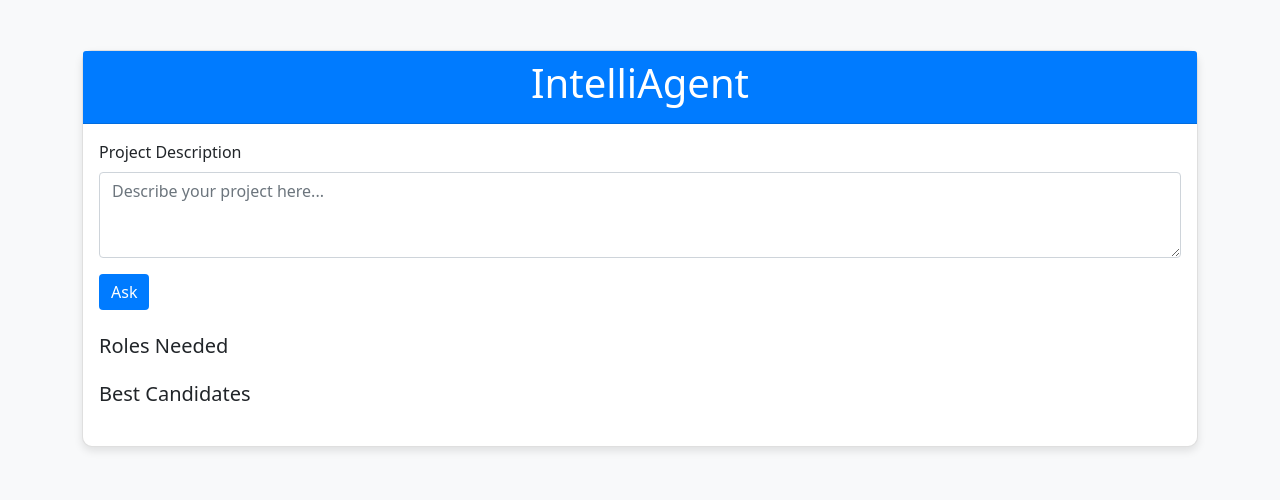
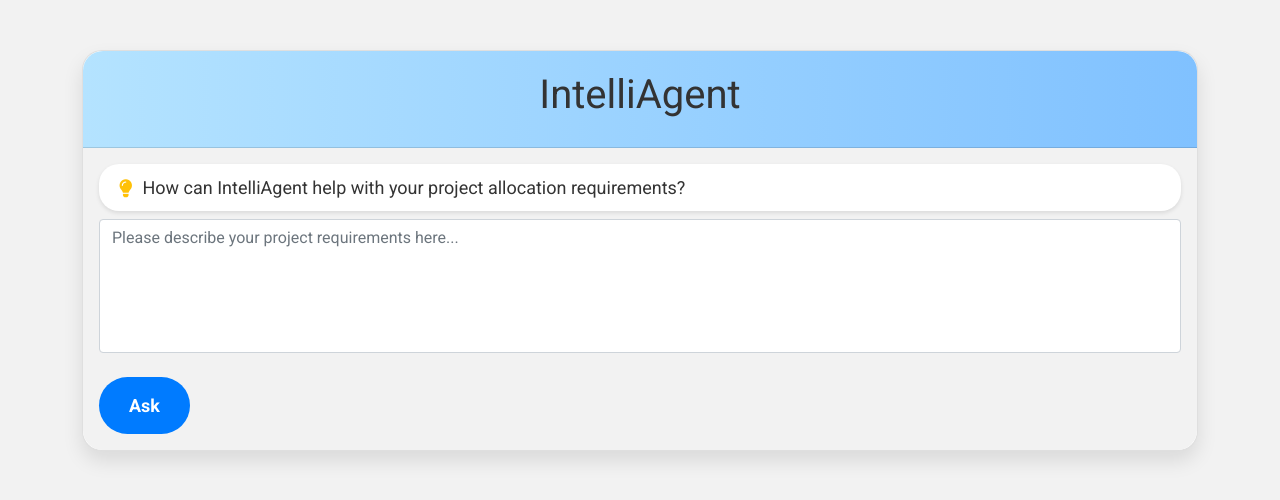
Before and after one commit to saranshkataria/intelliagent, a Flask app: page / in a window 1280 px wide. Shown: the top 500 px of the page. Run offline with Flask 3, Linux system fonts and the light colour scheme.

Commit message:
update styling

```diff
--- a/app.py
+++ b/app.py
@@ -117,11 +117,9 @@ def ask():
     if not project_description:
         return jsonify({"error": "Project description is required"}), 400
 
-    # Step 1: Determine the number of people and roles needed
     initial_response = initial_chain.invoke(project_description)
     roles_needed = initial_response.split("Answer:")[-1].strip()
 
-    # Step 2: Select the best candidates for the identified roles
     selection_response = candidate_selection_chain.invoke(roles_needed)
     best_candidates = selection_response.split("Answer:")[-1].strip()
 
--- a/templates/index.html
+++ b/templates/index.html
@@ -5,31 +5,97 @@
     <meta name="viewport" content="width=device-width, initial-scale=1.0" />
     <title>IntelliAgent</title>
     <link
+      href="https://fonts.googleapis.com/css2?family=Roboto:wght@400;700&display=swap"
+      rel="stylesheet"
+    />
+    <link
       href="https://cdn.jsdelivr.net/npm/bootstrap@5.1.3/dist/css/bootstrap.min.css"
       rel="stylesheet"
     />
+    <link
+      rel="stylesheet"
+      href="https://cdnjs.cloudflare.com/ajax/libs/font-awesome/6.0.0-beta3/css/all.min.css"
+    />
+
     <style>
       body {
-        background-color: #f8f9fa;
+        background-color: #f2f2f2; /* Soft grey background */
+        font-family: "Roboto", sans-serif;
+        color: #333; /* Dark text color */
       }
       .container {
         margin-top: 50px;
       }
       .card {
-        border-radius: 10px;
-        box-shadow: 0 4px 8px rgba(0, 0, 0, 0.1);
+        border-radius: 20px;
+        background-color: #ffffff; /* White card background */
+        box-shadow: 0 10px 20px rgba(0, 0, 0, 0.1);
       }
-      .card-header {
-        background-color: #007bff;
-        color: white;
-        border-radius: 10px 10px 0 0;
+      .card-body {
+        background-color: #f2f2f2; /* Soft grey background for card body */
+        border-radius: 0 0 20px 20px; /* Ensure smooth transition from header to body */
+      }
+      div.card > div.card-header {
+        background: linear-gradient(
+          to right,
+          #b4e3ff,
+          #80c1ff
+        ); /* Gradient for card header */
+        color: #333;
+        border-radius: 20px 20px 0 0;
+        padding: 20px;
+        font-weight: bold;
       }
       .btn-primary {
-        background-color: #007bff;
+        background-color: #007bff; /* Blue primary button */
         border: none;
+        padding: 15px 30px;
+        font-weight: bold;
+        font-size: 18px;
+        border-radius: 30px;
+        transition: background-color 0.3s ease;
       }
       .btn-primary:hover {
-        background-color: #0056b3;
+        background-color: #0056b3; /* Darker blue on hover */
+      }
+      .spinner {
+        display: none;
+      }
+      #response {
+        display: none;
+      }
+      #response pre {
+        background-color: #ffffff; /* White background for response */
+        white-space: pre-wrap;
+        padding: 20px;
+        border-radius: 20px;
+        overflow-x: auto;
+        box-shadow: 0 2px 4px rgba(0, 0, 0, 0.1); /* Soft shadow for response */
+      }
+      #response h5 {
+        margin-top: 30px;
+        margin-bottom: 15px;
+        font-weight: bold;
+      }
+      #description {
+        resize: none;
+      }
+      .form-label {
+        display: flex;
+        align-items: center;
+        font-size: 18px;
+        color: #333;
+        background-color: #ffffff; /* White background for form label */
+        padding: 10px 20px;
+        border-radius: 20px;
+        box-shadow: 0 2px 4px rgba(0, 0, 0, 0.1); /* Soft shadow for form label */
+      }
+      .icon {
+        font-size: 24px;
+        margin-right: 20px;
+      }
+      .form-label-header {
+        padding-left: 10px;
       }
     </style>
   </head>
@@ -41,24 +107,35 @@
         </div>
         <div class="card-body">
           <form id="query-form">
-            <div class="mb-3">
-              <label for="description" class="form-label"
-                >Project Description</label
-              >
+            <div class="mb-4">
+              <label for="description" class="form-label">
+                <i class="fas fa-lightbulb text-warning mr-2"></i>
+                <span class="form-label-header">
+                  How can IntelliAgent help with your project allocation
+                  requirements?
+                </span>
+              </label>
+
               <textarea
                 class="form-control"
                 id="description"
-                rows="3"
-                placeholder="Describe your project here..."
+                rows="5"
+                placeholder="Please describe your project requirements here..."
               ></textarea>
             </div>
             <button type="submit" class="btn btn-primary">Ask</button>
+            <div class="text-center spinner" id="spinner">
+              <div class="spinner-border text-primary" role="status">
+                <span class="visually-hidden">Loading...</span>
+              </div>
+              <div class="mt-2">Analyzing...</div>
+            </div>
           </form>
           <div id="response" class="mt-4">
             <h5>Roles Needed</h5>
             <pre id="roles-needed"></pre>
-            <h5>Best Candidates</h5>
-            <pre id="best-candidates"></pre>
+            <!-- <h5>Best Candidates</h5>
+                <pre id="best-candidates"></pre> -->
           </div>
         </div>
       </div>
@@ -69,6 +146,7 @@
         .addEventListener("submit", async function (e) {
           e.preventDefault();
           const description = document.getElementById("description").value;
+          document.getElementById("spinner").style.display = "block";
           const response = await fetch("/ask", {
             method: "POST",
             headers: {
@@ -77,9 +155,9 @@
             body: JSON.stringify({ description }),
           });
           const data = await response.json();
+          document.getElementById("spinner").style.display = "none";
+          document.getElementById("response").style.display = "block";
           document.getElementById("roles-needed").innerText = data.roles_needed;
-          document.getElementById("best-candidates").innerText =
-            data.best_candidates;
         });
     </script>
   </body>
```
